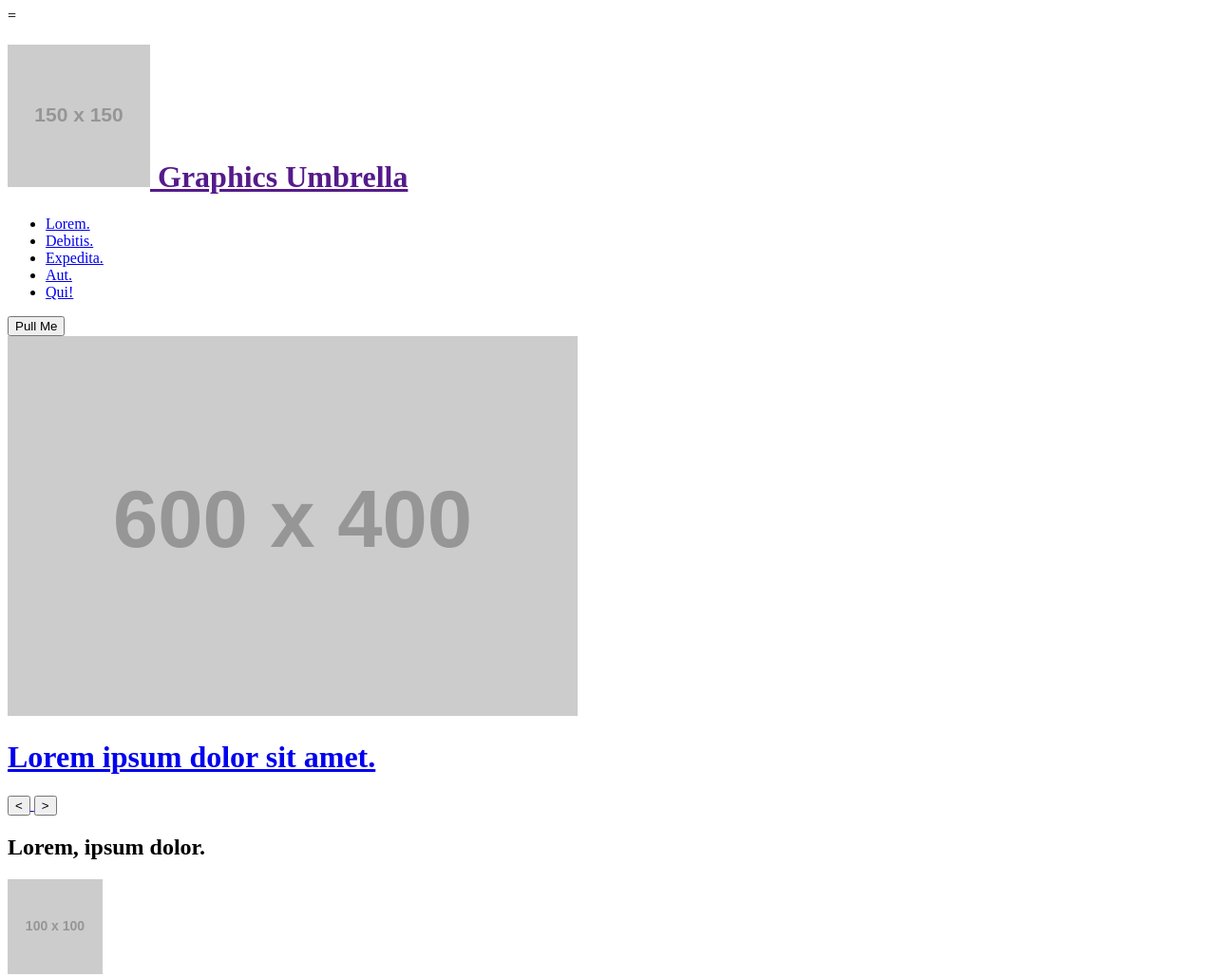
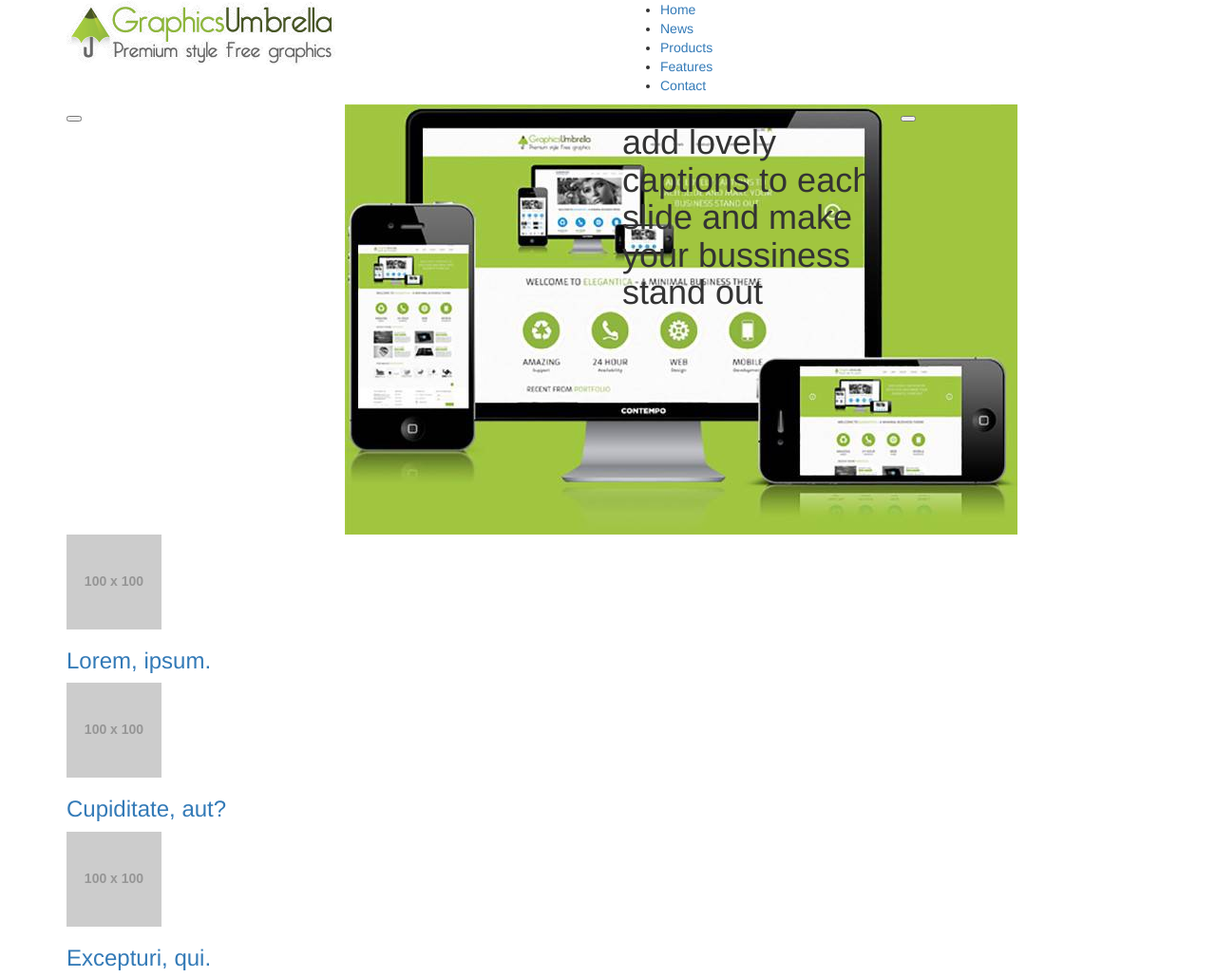
Before and after one commit to Toya88/graphicsumbrella, a plain HTML site: page index.html in a window 1280 px wide. Shown: the top 1029 px of the page at 95% size. Drawn offline with Linux system fonts and the light colour scheme; placeholder pictures from the web are drawn by us.

Commit message:
added bootstrap to top-nav and main, add images

```diff
--- a/index.html
+++ b/index.html
@@ -5,42 +5,68 @@
     <meta name="viewport" content="width=device-width, initial-scale=1.0">
     <meta http-equiv="X-UA-Compatible" content="ie=edge">
     <title>Graphics Umbrella</title>
+    <link rel="stylesheet" href="css/bootstrap.css">
+    <link rel="stylesheet" href="css/style.css">
 </head>
 <body>
-    <div class="wrapper">=
-        <header class="branding">
-            <h1>
+    <div class="wrapper">
+        <header class="header">
+            <div class="container">
+                <div class="row">
+                    <div class="col-sm-6">
                         <a href="">
-                    <img src="https://via.placeholder.com/150" alt="placeholder" class="logo">
+                        <img src="media/logo.png" alt="placeholder" class="logo">
                         <span class="sr-only"> Graphics Umbrella  </span>
                         <!-- sr-only screen reader only -->
                         </a>
-            </h1>
+                    </div>
 
-            <nav class="main-menu">
+                    <div class="col-sm-6">
+                        <nav class="top-nav">
                             <ul>
-                    <li><a href="#link">Lorem.</a></li>
-                    <li><a href="#link">Debitis.</a></li>
-                    <li><a href="#link">Expedita.</a></li>
-                    <li><a href="#link">Aut.</a></li>
-                    <li><a href="#link">Qui!</a></li>
+                                <li><a href="#link">Home</a></li>
+                                <li><a href="#link">News</a></li>
+                                <li><a href="#link">Products</a></li>
+                                <li><a href="#link">Features</a></li>
+                                <li><a href="#link">Contact</a></li>
                             </ul>
-            </div> <!-- /.nav -->
-            <button><div class="pull">Pull Me</button>
-
+                        </div> <!-- /.top-nav -->
+                    </div> <!-- /.col-sm-6  -->
+                </div> <!-- /.row  -->
+            </div> <!-- /.contianer  -->
         </div><!-- /.header -->
-
+<!-- /.  -->
         <div class="main">
             <div class="hero">
+                <div class="container">
+                    <div class="row">
+                        <div class="col-sm-3">
+                            <button></button>
+                        </div><!-- /.col-sm-3 -->
+
+                        <div class="col-sm-3">
                             <a href="#link">
-                    <img src="https://via.placeholder.com/600x400" alt="lorem">
-                        <h1>Lorem ipsum dolor sit amet.</h1>
-                        <button> < </button> <button> > </button>
+                                <img src="media/hero-image.jpg" alt="image of tablet and cell phone">
                             </a>
+                        </div><!-- /.col-sm-3 -->
+
+                        <div class="col-sm-3">
+                            <h1>add lovely captions to each slide and make your bussiness stand out</h1>
+                        </div><!-- /.col-sm-3 -->
+
+                        <div class="col-sm-3">
+                            <button></button>
+                        </div> <!-- /.col-sm-3 -->
+                    </div><!-- /.row  -->
+                </div><!-- /.container  -->
             </div><!-- /.hero -->
 
-            <h2>Lorem, ipsum dolor.</h2>
+            <div class="branding">
+                <div class="container">
                     <div class="services">
+
+
+
                     <div class="link">
                         <a href="#link"><img src="https://via.placeholder.com/100" alt="">
                            <h3> Lorem, <span> ipsum.</span></h3>
@@ -114,6 +140,9 @@
                     <p> <a href="#top"><button>^</button></a></p>
 
                     </div><!-- /.advertisers -->
+                </div><!-- /.container -->
+            </div><!-- /.branding -->
+
 
             <div class="contact">
                 <div class="div">
```
Also changed, not shown: media/hero-image.jpg (added), media/hero-words.jpg (added). Lines whose indentation alone changed are shown as unchanged.
